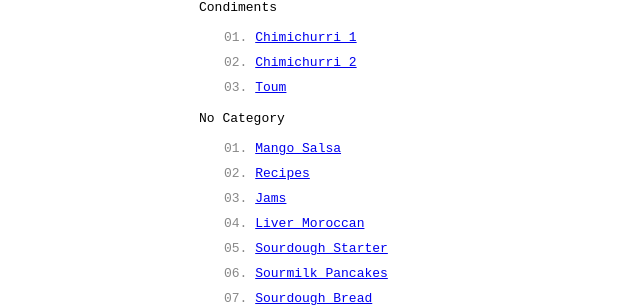
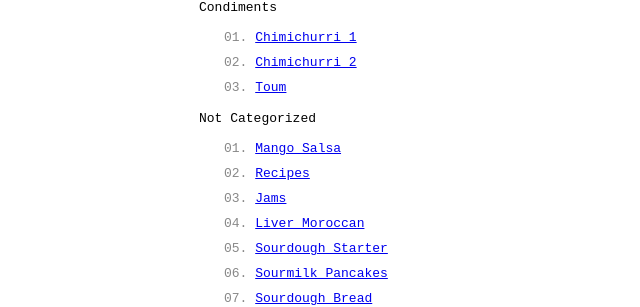
Before and after one commit to mkipling/p, a Jekyll site: the page built from _r/index.md, in a window 1280 px wide. Shown: the part 497-804 px from the top of the page, without its empty margins (129-769 px from the left). Built offline with Jekyll 4.4.1, drawn with Linux system fonts in a browser that asks for light colours.

Commit message:
Update index.md

```diff
--- a/_r/index.md
+++ b/_r/index.md
@@ -5,7 +5,7 @@ title: Recipes
 {% assign recipesByCategory = site.r | group_by_exp: "r", "r.category" %}
 {% for cat in recipesByCategory %}
 
-  {% if cat.name == nil %}No Category{% else %}{{ cat.name }}{% endif %}
+  {% if cat.name == nil %}Not Categorized{% else %}{{ cat.name }}{% endif %}
 
   <ul class="index">
     {% for r in cat.items %}
```
